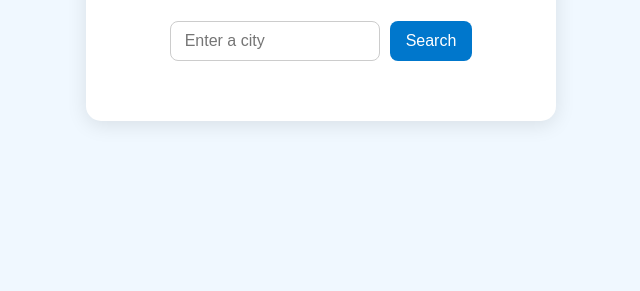
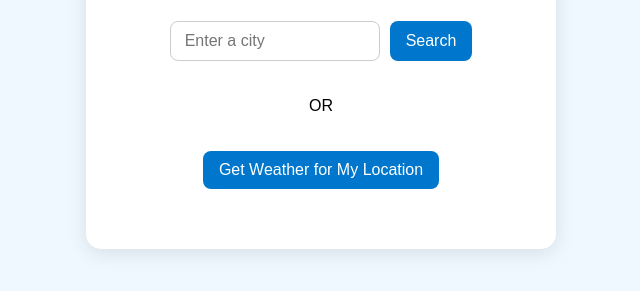
Before and after one commit to bward-dev1/365weather, a plain HTML site: page index.html in a window 1280 px wide. Shown: the part 219-510 px from the top of the page, without its empty margins (319-959 px from the left). Drawn offline with Linux system fonts and the light colour scheme.

Commit message:
Update index.html

```diff
--- a/index.html
+++ b/index.html
@@ -4,7 +4,6 @@
     <title>Weather App</title>
     <link rel="stylesheet" href="style.css">
 </head>
-
 <body>
 
 <div class="weather-result">
@@ -15,10 +14,13 @@
         <button id="show-weather-btn">Search</button>
     </div>
 
+    <p>OR</p>
+
+    <button id="my-location-btn">Get Weather for My Location</button>
+
     <div id="weather-result"></div>
 </div>
 
 <script src="script.js"></script>
-
 </body>
 </html>
```
